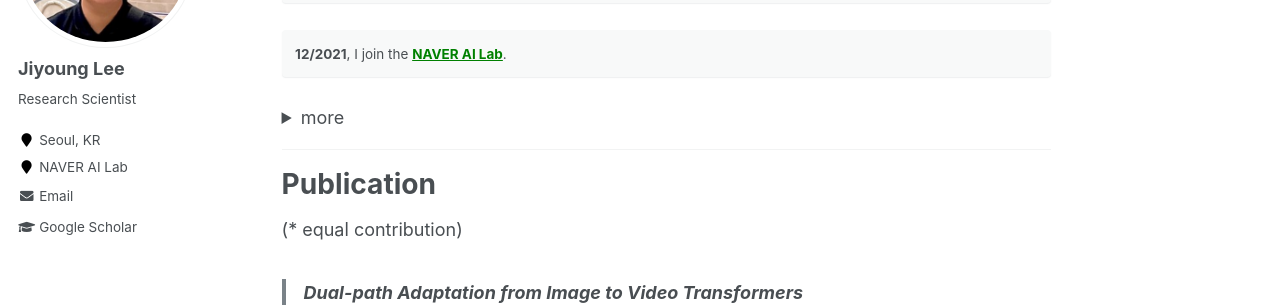
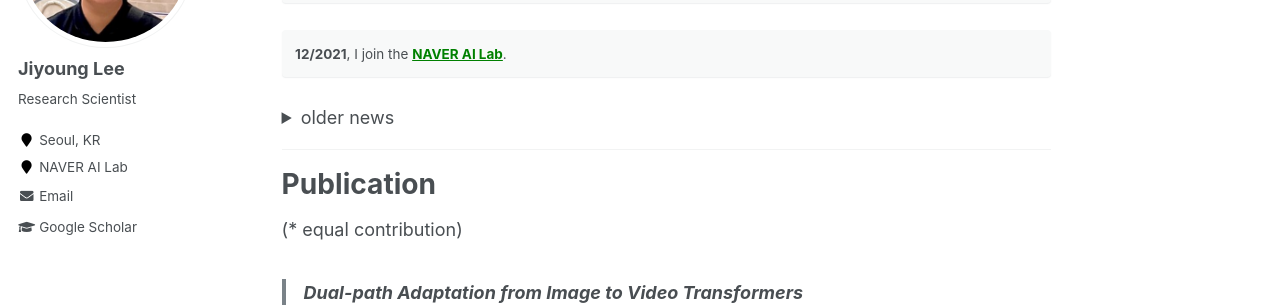
Before and after one commit to lee-jiyoung/lee-jiyoung.github.io, a Jekyll site: the page built from _pages/about.md, in a window 1280 px wide and 900 px high, scrolled down 1098 px. Shown: the part 153-458 px from the top of the window. Built offline with Jekyll 4.4.1, drawn with Linux system fonts in a browser that asks for light colours; some of the changed text lies outside the part shown.

Commit message:
Update about.md

```diff
--- a/_pages/about.md
+++ b/_pages/about.md
@@ -49,7 +49,8 @@ News
 {: .notice}
 
 <details>
-<summary>more</summary>
+<summary>older news</summary>
+<div markdown="1">
 
 **10/2021**, Our paper on video prediction was accepted to **BMVC** 2021.
 {: .notice}
@@ -65,6 +66,8 @@ News
 {: .notice}
 **01/2020**, I will join Human Understanding and Empathy Group, **Microsoft Research**, Redmond, United States in this year for research internship. (Canceled by COVID-19)
 {: .notice}
+
+  </div>
 </details>
 -----------
 
```
